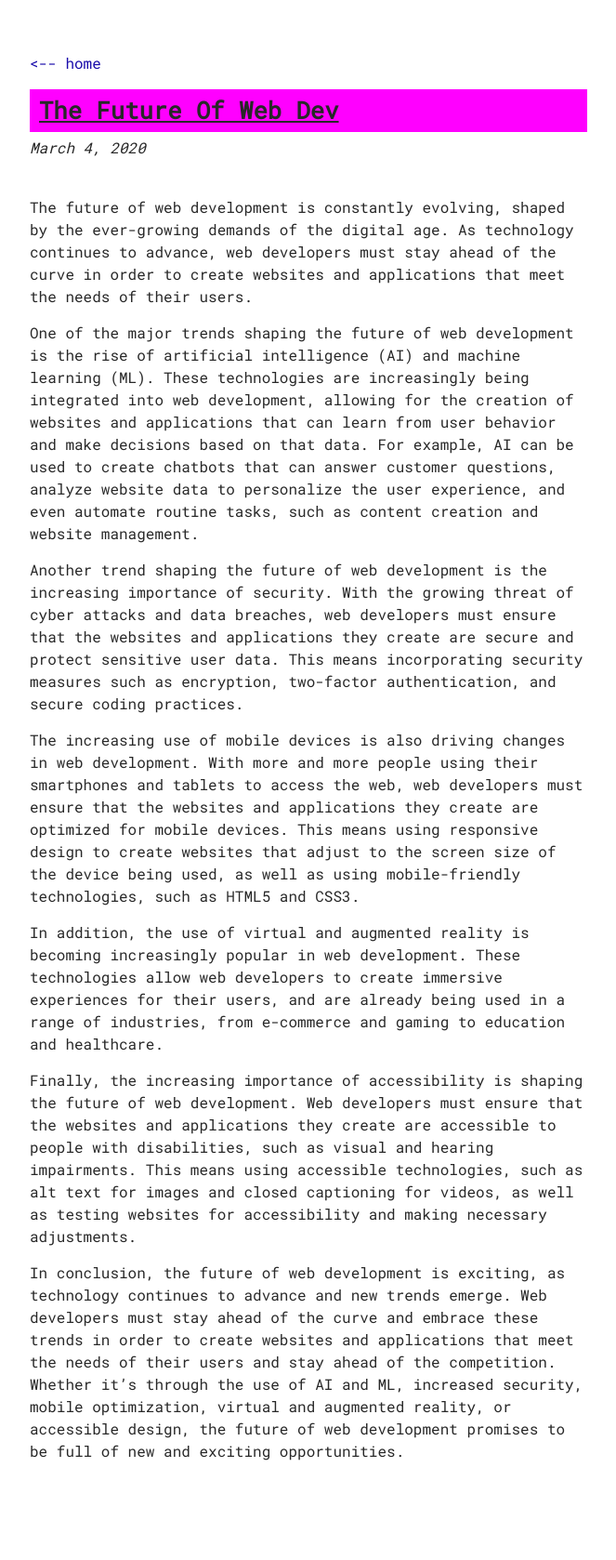
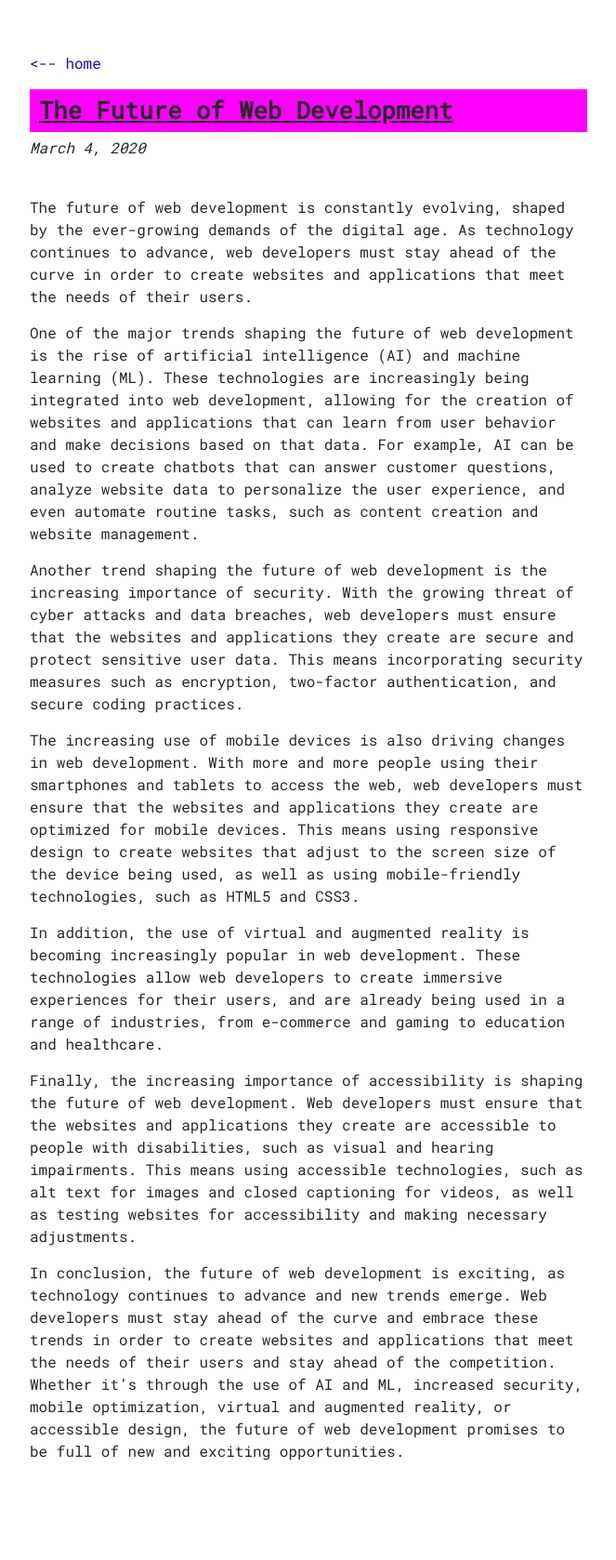
Before and after one commit to vshvedov/vladcodes, a Jekyll site: the page built from _posts/2020-03-04-the-future-of-web-dev.md, in a window 1280 px wide. Shown: the whole page at 93% size, without its empty margins (308-971 px from the left). Built offline with Jekyll 4.4.1, drawn with Linux system fonts in a browser that asks for light colours; our own code applies the rules of GitHub Pages for plain Markdown files; some of the changed lines change nothing that is shown.

Commit message:
Update 2020-03-04-the-future-of-web-dev.md

```diff
--- a/_posts/2020-03-04-the-future-of-web-dev.md
+++ b/_posts/2020-03-04-the-future-of-web-dev.md
@@ -1,3 +1,7 @@
+---
+layout: post
+title: The Future of Web Development
+---
 
 The future of web development is constantly evolving, shaped by the ever-growing demands of the digital age. As technology continues to advance, web developers must stay ahead of the curve in order to create websites and applications that meet the needs of their users.
 
```
